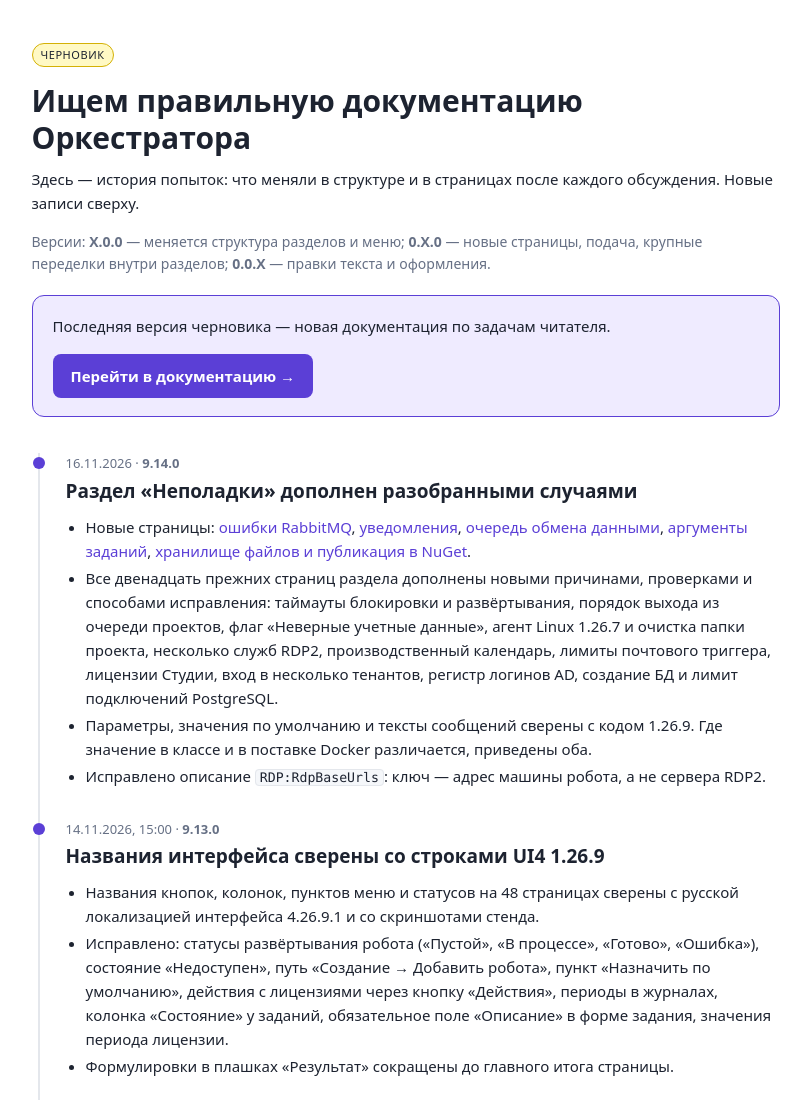
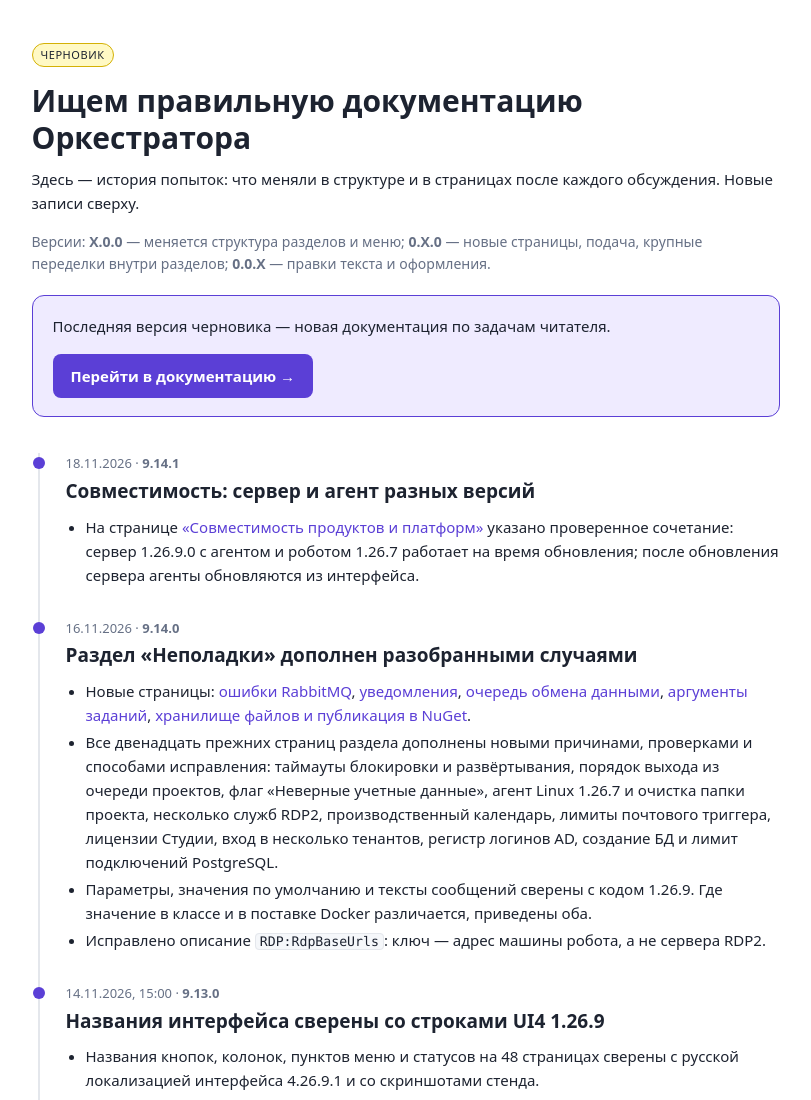
Before and after one commit to PrimoRPA/orchestrator-docs, a plain HTML site: page history.html in a window 1280 px wide. Shown: the top 1100 px of the page, without its empty margins (227-1038 px from the left). Drawn offline with Linux system fonts and the light colour scheme.

Commit message:
9.14.1: совместимость сервера и агента разных версий
Co-Authored-By: Claude Opus 5.5 <noreply@anthropic.com>

```diff
--- a/assets/nav.js
+++ b/assets/nav.js
@@ -1,7 +1,7 @@
 // Дерево документации: меню, хлебные крошки, «назад/вперёд», оглавление раздела.
 // Страница подключает скрипт и задаёт <body data-root="../" data-page="deploy/first-run">.
 // Версия черновика и время сборки — проставляет скрипт публикации.
-const BUILD = { ver: "9.14.0", at: "16.11.2026 13:30" };
+const BUILD = { ver: "9.14.1", at: "18.11.2026 22:46" };
 
 const TREE = [
   { id: "start", title: "Начало работы", task: "понять, что это и с чего начать", items: [
--- a/history.html
+++ b/history.html
@@ -36,6 +36,13 @@
   <a class="btn" href="index.html">Перейти в документацию →</a>
 </div>
 
+<div class="entry" id="v9.14.1" data-ver="9.14.1">
+  <time>18.11.2026 · <b>9.14.1</b></time>
+  <h2>Совместимость: сервер и агент разных версий</h2>
+  <ul>
+    <li>На странице <a href="reference/compatibility.html">«Совместимость продуктов и платформ»</a> указано проверенное сочетание: сервер 1.26.9.0 с агентом и роботом 1.26.7 работает на время обновления; после обновления сервера агенты обновляются из интерфейса.</li>
+  </ul>
+</div>
 <div class="entry" id="v9.14.0" data-ver="9.14.0">
   <time>16.11.2026 · <b>9.14.0</b></time>
   <h2>Раздел «Неполадки» дополнен разобранными случаями</h2>
```
Also changed, not shown: reference/compatibility.html (+1 -0 lines).
